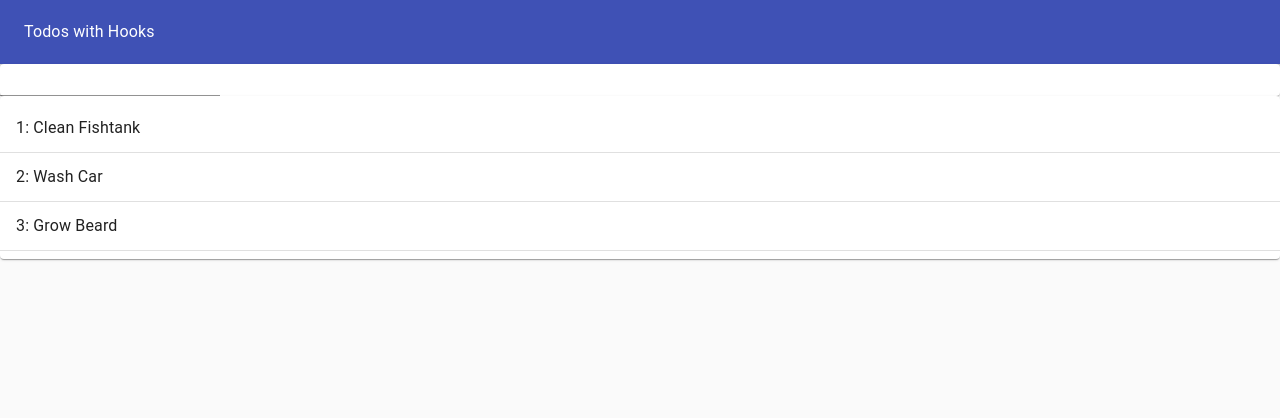
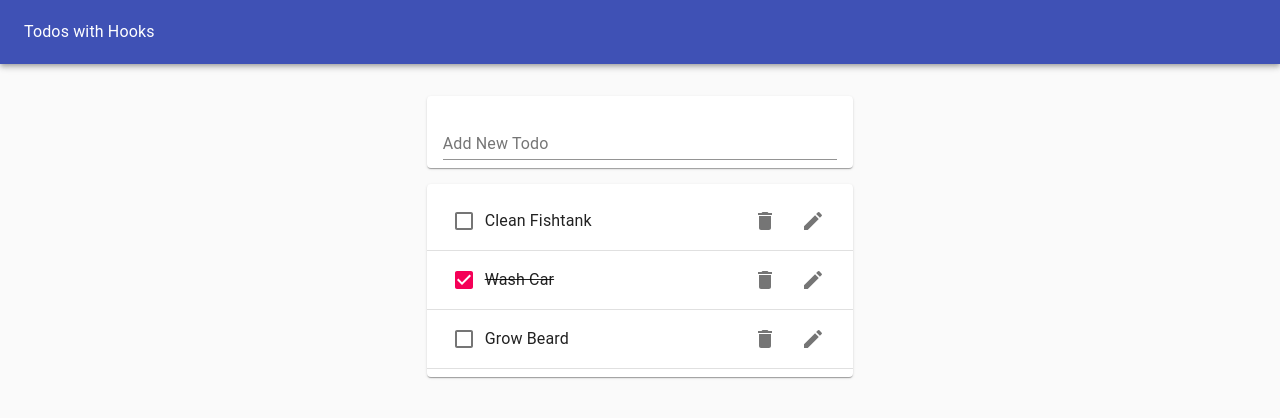
Before and after one commit to kripton-it/todo-list-with-hooks, a React (Create React App) app: page / in a window 1280 px wide. Shown: the top 418 px of the page. Built offline with nearby package versions, Linux system fonts and the light colour scheme.

Commit message:
TodoItem

```diff
--- a/src/TodoApp.js
+++ b/src/TodoApp.js
@@ -35,8 +35,14 @@ const TodoApp = () => {
           <Typography color="inherit">Todos with Hooks</Typography>
         </Toolbar>
       </AppBar>
-      <TodoForm addTodo={addTodo} />
-      <TodoList todos={todos} />
+      <Grid container justify="center" style={{
+        marginTop: '1rem'
+      }}>
+        <Grid item xs={11} md={8} lg={4}>
+          <TodoForm addTodo={addTodo} />
+          <TodoList todos={todos} />
+        </Grid>
+      </Grid>
     </Paper>
   );
 };
--- a/src/TodoForm.js
+++ b/src/TodoForm.js
@@ -1,20 +1,31 @@
 import React from "react";
-import useInputState from './hooks/useInputState';
+import useInputState from "./hooks/useInputState";
 import Paper from "@material-ui/core/Paper";
 import TextField from "@material-ui/core/TextField";
 
 const TodoForm = ({ addTodo }) => {
-  const [ newTask, updateNewTask, resetNewTask ] = useInputState("");
+  const [newTask, updateNewTask, resetNewTask] = useInputState("");
   const handleSubmit = evt => {
     evt.preventDefault();
     addTodo(newTask);
     resetNewTask();
-  }
+  };
 
   return (
-    <Paper>
+    <Paper
+      style={{
+        margin: "1rem 0",
+        padding: "0 1rem"
+      }}
+    >
       <form onSubmit={handleSubmit}>
-        <TextField value={newTask} onChange={updateNewTask} />
+        <TextField
+          value={newTask}
+          onChange={updateNewTask}
+          margin="normal"
+          label="Add New Todo"
+          fullWidth
+        />
       </form>
     </Paper>
   );
--- /dev/null
+++ b/src/TodoItem.js
@@ -0,0 +1,33 @@
+import React from "react";
+import ListItem from "@material-ui/core/ListItem";
+import ListItemText from "@material-ui/core/ListItemText";
+import Checkbox from "@material-ui/core/Checkbox";
+import IconButton from "@material-ui/core/IconButton";
+import DeleteIcon from "@material-ui/icons/Delete";
+import EditIcon from "@material-ui/icons/Edit";
+import ListItemSecondaryAction from "@material-ui/core/ListItemSecondaryAction";
+
+const TodoItem = ({ id, task, completed }) => {
+  return (
+    <ListItem>
+      <Checkbox checked={completed} disableRipple tabIndex={-1} />
+      <ListItemText
+        style={{
+          textDecoration: completed ? "line-through" : "none"
+        }}
+      >
+        {task}
+      </ListItemText>
+      <ListItemSecondaryAction>
+        <IconButton aria-label="Delete">
+          <DeleteIcon />
+        </IconButton>
+        <IconButton aria-label="Edit">
+          <EditIcon />
+        </IconButton>
+      </ListItemSecondaryAction>
+    </ListItem>
+  );
+};
+
+export default TodoItem;
--- a/src/TodoList.js
+++ b/src/TodoList.js
@@ -2,23 +2,20 @@ import React from "react";
 import Paper from "@material-ui/core/Paper";
 import Divider from "@material-ui/core/Divider";
 import List from "@material-ui/core/List";
-import ListItem from "@material-ui/core/ListItem";
-import ListItemText from "@material-ui/core/ListItemText";
 /* import Typography from "@material-ui/core/Typography";
 
 import AppBar from "@material-ui/core/AppBar";
 import Toolbar from "@material-ui/core/Toolbar";
 import Grid from "@material-ui/core/Grid"; */
+import TodoItem from './TodoItem';
 
 const TodoList = ({ todos }) => {
   return (
     <Paper>
       <List>
-        {todos.map(({ id, task }) => (
+        {todos.map(todo => (
           <>
-            <ListItem>
-              <ListItemText>{`${id}: ${task}`}</ListItemText>
-            </ListItem>
+            <TodoItem {...todo} key={todo.id} />
             <Divider />
           </>
         ))}
```
